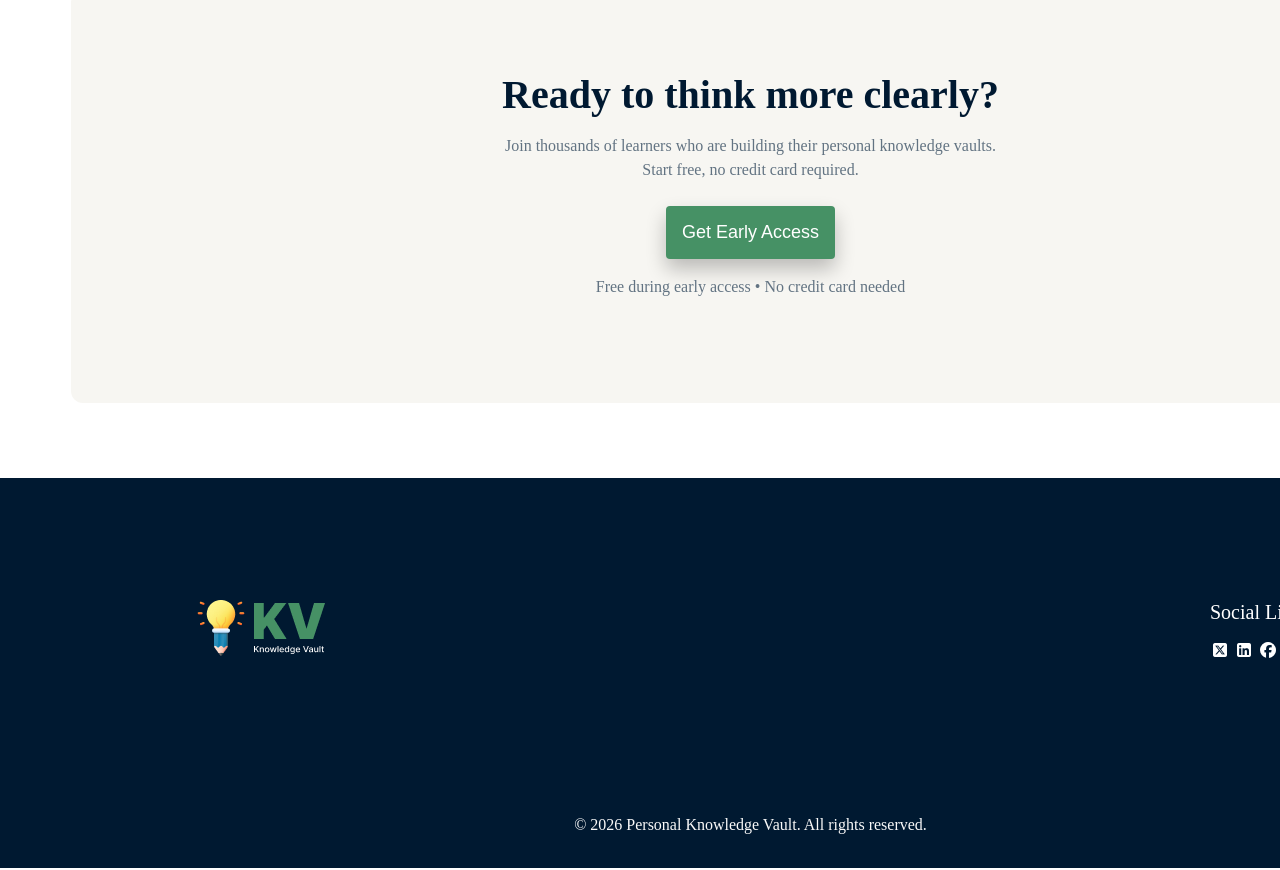
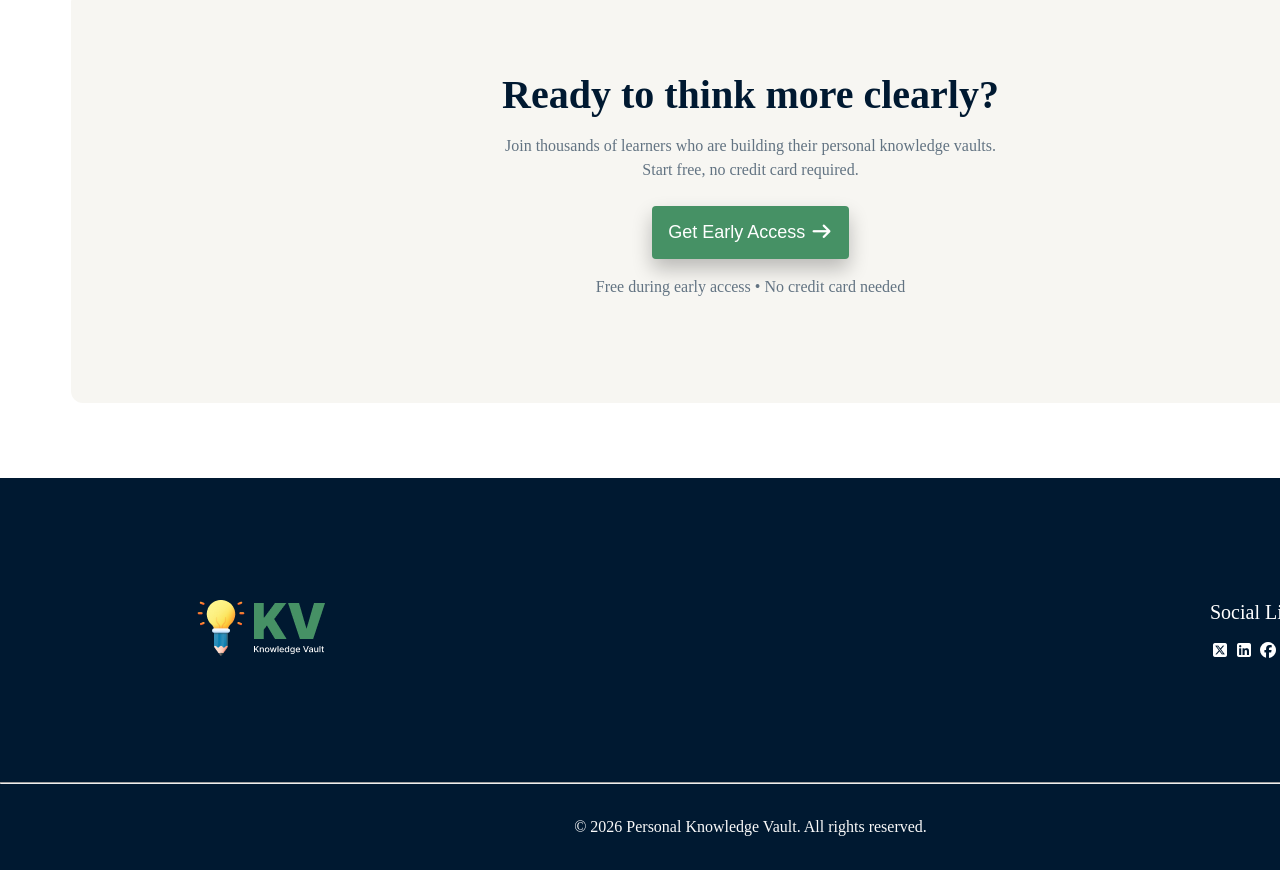
Before and after one commit to rsdrahi/My-first-Assignment-PH13, a plain HTML site: page index.html in a window 1280 px wide. Shown: the part 2117-2987 px from the top of the page. Drawn offline with Linux system fonts and the light colour scheme.

Commit message:
add hr tag on footer and added i tag on early access section butoon

```diff
--- a/index.html
+++ b/index.html
@@ -47,7 +47,8 @@
       </h1>
       <p>A private space to store notes, links, and learning summaries — designed to
         help you think clearly, connect ideas, and turn learning into long-term knowledge.</p>
-      <button type="button" class="banner_left_button">Start Building Your Vault <i class="fa-solid fa-arrow-right"></i></button>
+      <button type="button" class="banner_left_button">Start Building Your Vault <i
+          class="fa-solid fa-arrow-right"></i></button>
       <button type="button" class="banner_right_button"><i class="fa-solid fa-play"></i> See How It Works</button>
     </div>
   </section>
@@ -118,7 +119,7 @@
         Start free, no credit card
         required.
       </p>
-      <button type="button" class="early_access_btn">Get Early Access</button>
+      <button type="button" class="early_access_btn">Get Early Access <i class="fa-solid fa-arrow-right"></i></button>
       <p>Free during early access • No credit card needed</p>
     </div>
   </section>
@@ -137,6 +138,7 @@
         <i class="fa-brands fa-facebook"></i>
       </div>
     </section>
+    <hr>
     <span class="copyright_text">© 2026 Personal Knowledge Vault. All rights reserved.</span>
   </footer>
 
```
Also changed, not shown: B13-A01-Knowledge-Vault/Sections/Banner.png (deleted), B13-A01-Knowledge-Vault/Sections/Early Access Section.png (deleted), B13-A01-Knowledge-Vault/Sections/Footer.png (deleted), B13-A01-Knowledge-Vault/Sections/Navbar.png (deleted), B13-A01-Knowledge-Vault/Sections/Notes Section.png (deleted), B13-A01-Knowledge-Vault/Sections/Second Brain Section.png (deleted), B13-A01-Knowledge-Vault/assets/ArrowRight.png (deleted), B13-A01-Knowledge-Vault/assets/Bookmarks.png (deleted), B13-A01-Knowledge-Vault/assets/Brain.png (deleted), B13-A01-Knowledge-Vault/assets/CheckCircle.png (deleted), B13-A01-Knowledge-Vault/assets/Info.png (deleted), B13-A01-Knowledge-Vault/assets/Vector.png (deleted), B13-A01-Knowledge-Vault/assets/hero-bg.png (deleted), B13-A01-Knowledge-Vault/assets/knowledge.png (deleted), 2 more files.
